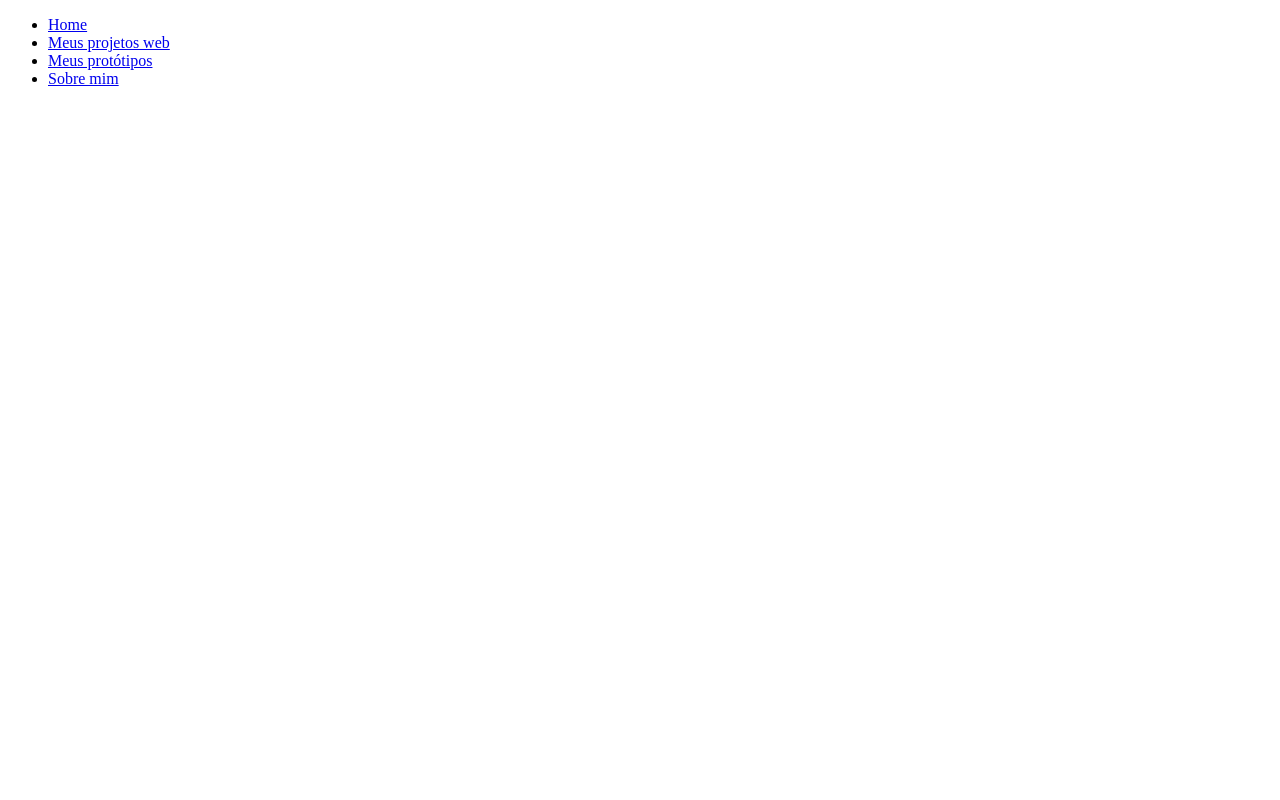
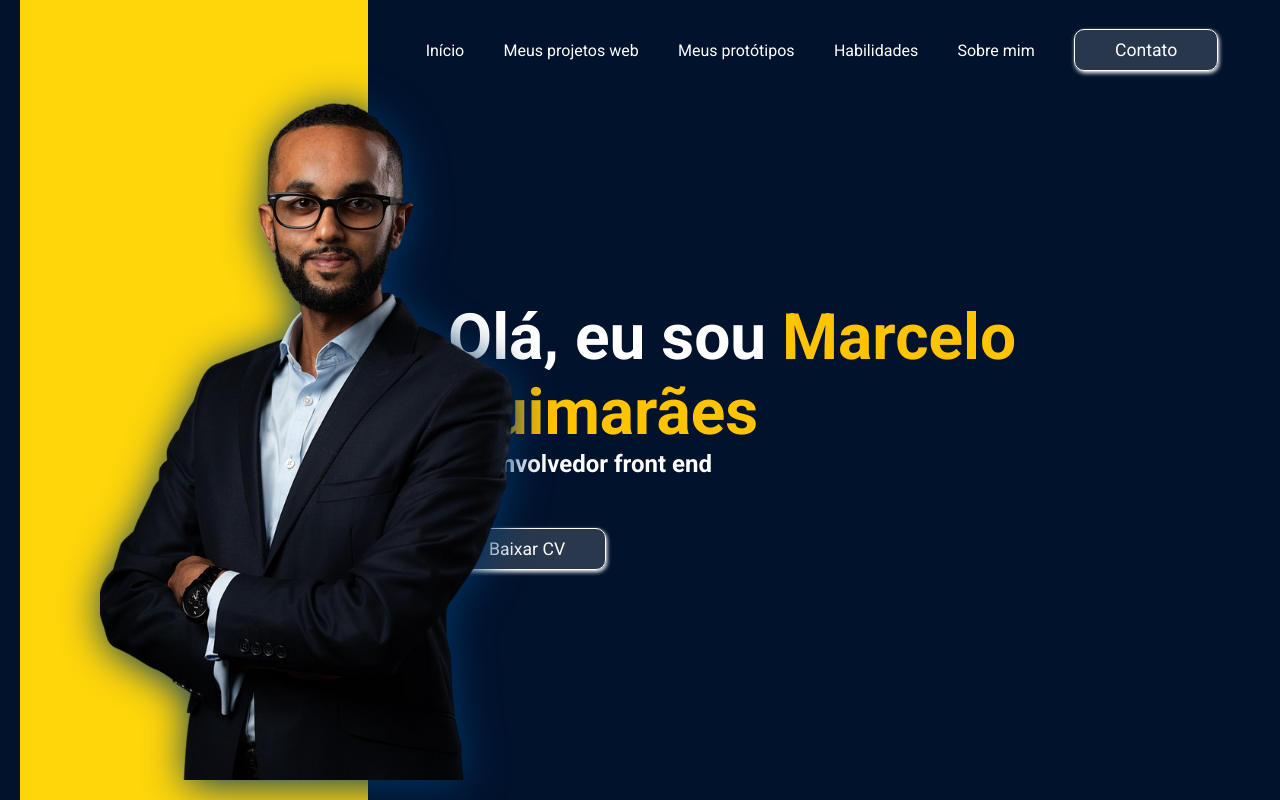
Before and after one commit to marceloguima/meu-site-portifolio, a plain HTML site: page index.html in a window 1280 px wide. Drawn offline with Linux system fonts and the light colour scheme.

Commit message:
cabeçalho e hero prontos e estilizados

```diff
--- /dev/null
+++ b/css/global.css
@@ -0,0 +1,41 @@
+*{
+    margin: 0;
+    padding: 0;
+    box-sizing: border-box;
+      font-family: "Roboto", sans-serif;
+
+    color: #fff;
+}
+
+:root{
+    --primeira-cor:#01122c;
+    --segunda-cor: #001d3d;
+    --terceira-cor:#003566;
+    --quarta-cor:#ffd60a;
+    --quinta-cor:#ffc300;
+}
+
+body{
+    background: var(--primeira-cor);
+    padding: 0 20px;
+}
+
+
+/* botoes de lugares diferentes que compartilham estilo */
+.botao-link{
+     background:#e6e6e62d;
+    padding: 10px 40px;
+    border-radius: 10px;
+    border:  solid 1px ;
+    font-size: 1.1rem;
+    cursor: pointer;
+    box-shadow: 1px 2px 4px;
+}
+
+.botao-link:hover{
+    transform: translateY(-3px);
+     box-shadow: 1px 2px 8px;
+}
+
+
+/* --------------------------------------------------------------- */
--- /dev/null
+++ b/css/header.css
@@ -0,0 +1,51 @@
+header{
+    width: 100%;
+    height: 100px;
+    position: fixed;
+
+}
+
+nav{
+    width: 100%;
+    height: 100%;
+    display: flex;
+    align-items: center;
+    justify-content: space-around;
+
+
+}
+
+ul{
+    width: 65%;
+    height: 100%;
+    display: flex;
+    justify-content: space-around;
+    align-items: center;
+}
+
+ul li{
+    list-style: none;
+    padding: 5px 0;
+border: transparent;
+
+}
+
+ul li:hover{
+    border-bottom: 2px solid;
+}
+
+.li-contato:hover{
+    border: none;
+}
+
+
+a{
+    text-decoration: none;
+}
+
+.logo{
+    width: 200px;
+    font-size: 2rem;
+    font-weight: 600;
+    color: var(--segunda-cor);
+}
--- /dev/null
+++ b/css/hero.css
@@ -0,0 +1,39 @@
+.hero{
+    display: flex;
+    gap: 80px;
+    height: 100vh;
+}
+
+.imagem{
+    background: var(--quarta-cor);
+    width: 30%;
+    display: flex;
+    /* justify-content: center; */
+    position: relative;
+
+}
+
+.imagem img{
+    position: absolute;
+    left: 80px;
+    filter: drop-shadow(2px 4px 20px var(--terceira-cor) );
+}
+
+
+.content-texto{
+    margin-top: 300px;
+    width: 70%;
+    height: 400px;
+}
+
+.content-texto h1{
+    font-size: 4rem;
+}
+
+.content-texto h1 span{
+    color: var(--quinta-cor);
+}
+
+.content-texto h2{
+    margin-bottom: 50px;
+}
--- a/index.html
+++ b/index.html
@@ -4,22 +4,52 @@
         <meta charset="UTF-8" />
         <meta name="viewport" content="width=device-width, initial-scale=1.0" />
         <title>marcelo</title>
+
+        <link rel="preconnect" href="https://fonts.googleapis.com" />
+        <link rel="preconnect" href="https://fonts.gstatic.com" crossorigin />
+        <link
+            href="https://fonts.googleapis.com/css2?family=Roboto:wght@100..900&display=swap"
+            rel="stylesheet"
+        />
+
+        <link rel="stylesheet" href="./css/global.css" />
+        <link rel="stylesheet" href="./css/header.css" />
+        <link rel="stylesheet" href="./css/hero.css" />
     </head>
     <body>
         <div class="container">
             <header>
                 <nav>
+                    <a href="#" class="logo">Minha Logo</a>
                     <ul>
-                        <li><a href="#">Home</a></li>
-                        <li><a href="#">Meus projetos web</a></li>
-                        <li><a href="#">Meus protótipos</a></li>
-                        <li><a href="#">Sobre mim</a></li>
+                        <li><a class="link" href="#">Início</a></li>
+                        <li><a class="link" href="#">Meus projetos web</a></li>
+                        <li><a class="link" href="#">Meus protótipos</a></li>
+                        <li><a class="link" href="#">Habilidades</a></li>
+                        <li><a class="link" href="#">Sobre mim</a></li>
+                        <li class="li-contato">
+                            <button class="contato botao-link">
+                                <a class="link-contato" href="#">Contato</a>
+                            </button>
+                        </li>
                     </ul>
                 </nav>
             </header>
-           <main class="hero">
-<h3></h3>
-           </main>
+            <main class="hero">
+                <div class="imagem">
+                    <img
+                        src="./images/Design sem nome (14).png"
+                        alt="minha imagem"
+                    />
+                </div>
+                <div class="content-texto">
+                    <h1>Olá, eu sou <span>Marcelo Guimarães</span></h1>
+                    <h2>Desenvolvedor front end</h2>
+                    <button class="btn-baixa-cv botao-link">
+                        <a href="#">Baixar CV</a>
+                    </button>
+                </div>
+            </main>
         </div>
     </body>
 </html>
```
Also changed, not shown: images/Design sem nome (14).png (added).
